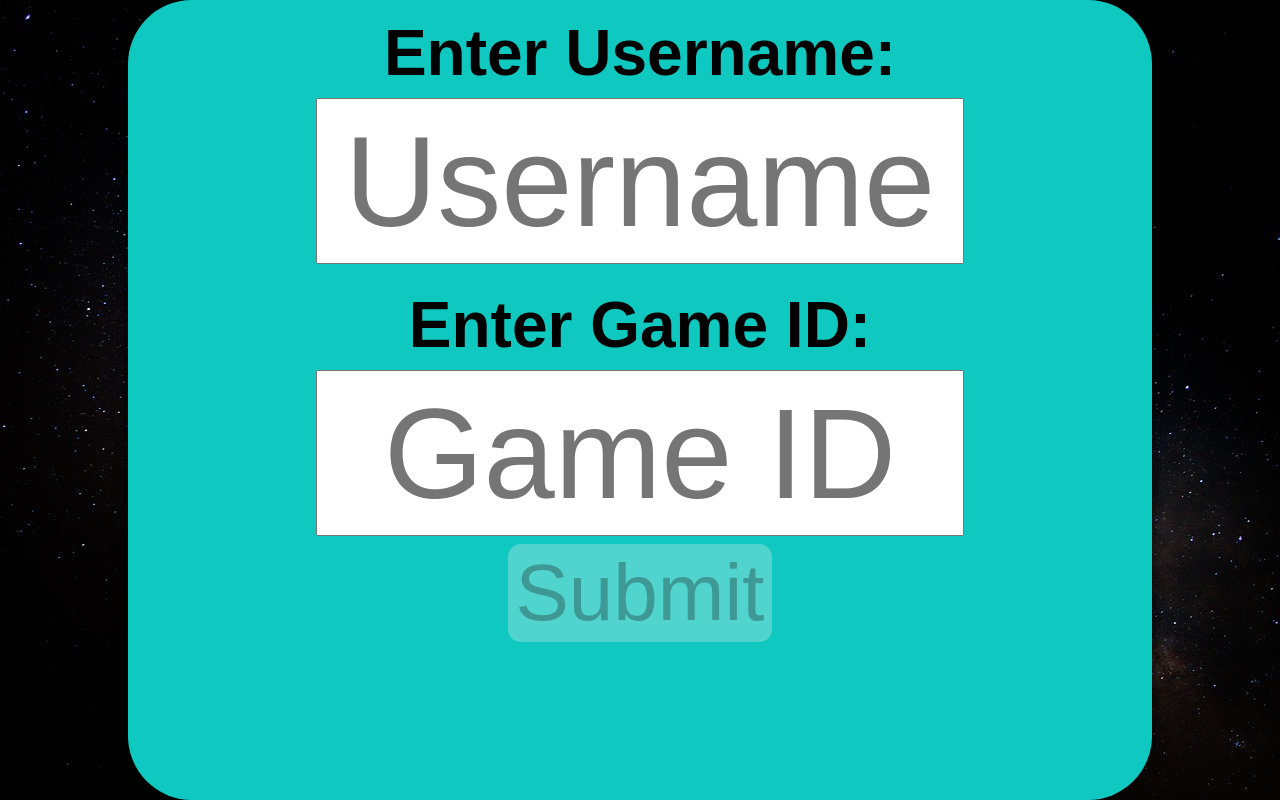
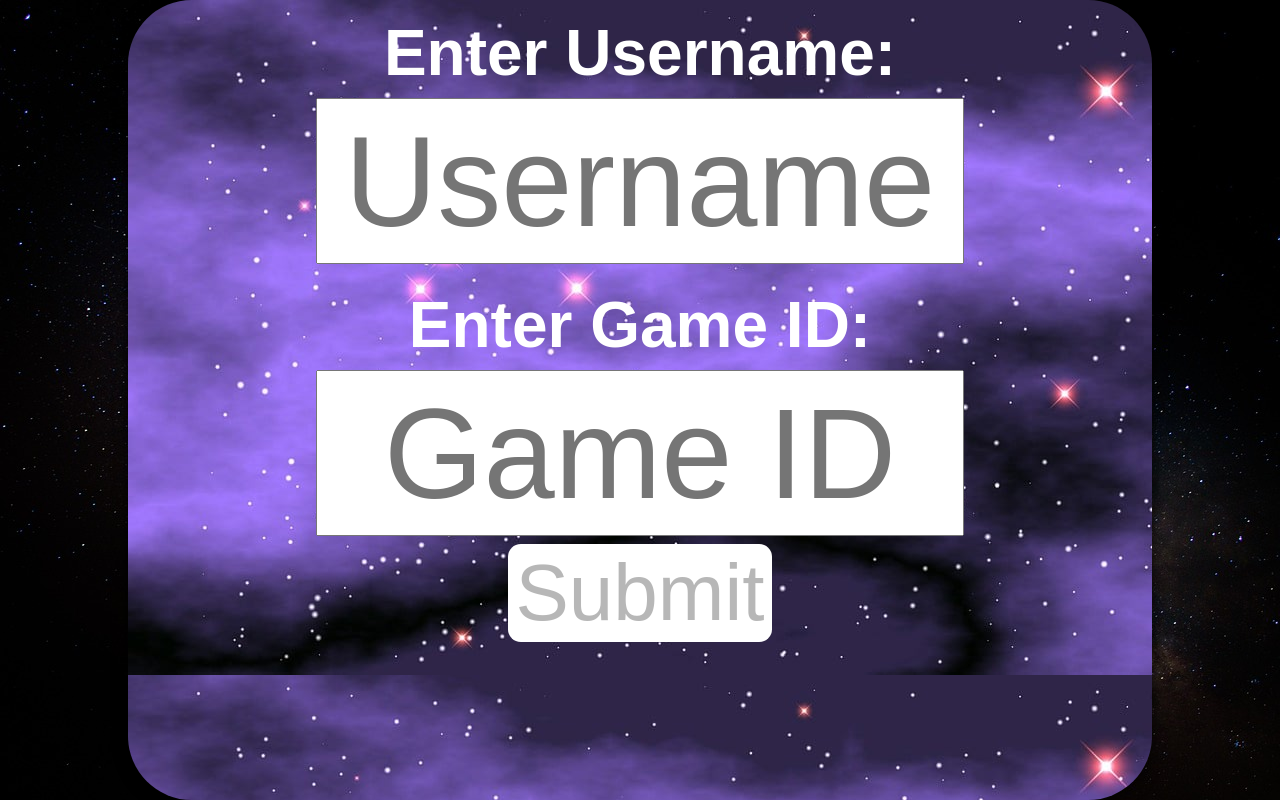
Before and after one commit to MatthewWHuang/pichunt, a React (Create React App) app: page / in a window 1280 px wide. Built offline with nearby package versions, Linux system fonts and the light colour scheme; no server answers; the database is empty; a web font is replaced by a local one.

Commit message:
Background images, fix autocomplete on game id input

```diff
--- a/src/components/Login.js
+++ b/src/components/Login.js
@@ -1,5 +1,7 @@
 import React, { useState, useEffect } from "react";
 import { gameExists as getGameExists } from "../cloud/cloud";
+
+import purpleSpace from "../purple-space.jpg";
 
 function Login({ onSubmit, defaultGameID }) {
     const [username, setUsername] = useState("");
@@ -22,7 +24,7 @@ function Login({ onSubmit, defaultGameID }) {
             style={{
                 width: "80vw",
                 height: "100%",
-                backgroundColor: "#0fc8c0",
+                backgroundImage: `url(${purpleSpace})`,
                 borderRadius: "5vw",
                 userSelect: "none",
                 left: "10vw",
@@ -43,7 +45,7 @@ function Login({ onSubmit, defaultGameID }) {
             >
                 <label
                     htmlFor="username"
-                    style={{ margin: "1vh", fontSize: "5vw" }}
+                    style={{ margin: "1vh", fontSize: "5vw", color: "white", }}
                 >
                     Enter Username:{" "}
                 </label>
@@ -75,7 +77,7 @@ function Login({ onSubmit, defaultGameID }) {
             >
                 <label
                     htmlFor="game"
-                    style={{ margin: "1vh", fontSize: "5vw" }}
+                    style={{ margin: "1vh", fontSize: "5vw", color: "white", }}
                 >
                     Enter Game ID:{" "}
                 </label>
@@ -94,6 +96,7 @@ function Login({ onSubmit, defaultGameID }) {
                     placeholder="Game ID"
                     type="text"
                     id="game"
+                    autoComplete="off"
                     onChange={onGameChanged}
                     defaultValue={gameID}
                 />
@@ -105,6 +108,7 @@ function Login({ onSubmit, defaultGameID }) {
                     fontFamily: "'MuseoModerno', sans-serif",
                     fontWeight: "500",
                     borderColor: "transparent",
+                    backgroundColor: "white",
                 }}
                 onClick={(e) => {
                     onSubmit(username, gameID);
--- a/src/components/Task.js
+++ b/src/components/Task.js
@@ -1,5 +1,7 @@
 import React, { useState, useRef, useEffect } from "react";
 import { uploadFile, downloadFile, getFileRef } from "../cloud/cloud";
+
+import darkSwirls from "../dark-swirls.jpg";
 
 function Task({
     name,
@@ -50,7 +52,7 @@ function Task({
                 width: "80vw",
                 maxHeight: "80vh",
                 padding: "20px",
-                backgroundColor: "#b08fff",
+                backgroundImage: `url(${darkSwirls})`,
                 opacity: completed ? "80%" : "100%",
                 borderRadius: "30px",
                 userSelect: "none",
--- a/src/components/TaskItem.js
+++ b/src/components/TaskItem.js
@@ -1,9 +1,11 @@
+import purpleSpace from "../purple-space.jpg";
+
 function TaskItem({ name, description, completed, onClick }) {
     return (
         <div
             style={{
                 width: "80vw",
-                backgroundColor: "#b08fff",
+                backgroundImage: `url(${purpleSpace})`,
                 opacity: completed ? "80%" : "100%",
                 borderRadius: "30px",
                 margin: "0px",
@@ -14,8 +16,8 @@ function TaskItem({ name, description, completed, onClick }) {
             }}
             onClick={onClick}
         >
-            <h1 style={{ marginTop: "0px" }}>{name}</h1>
-            <p>{description}</p>
+            <h1 style={{ marginTop: "0px", color: "white", }}>{name}</h1>
+            <p style={{ color: "white", }}>{description}</p>
             <p
                 style={{
                     visibility: completed ? "visible" : "hidden",
```
Also changed, not shown: src/dark-swirls.jpg (added), src/purple-space.jpg (added).
